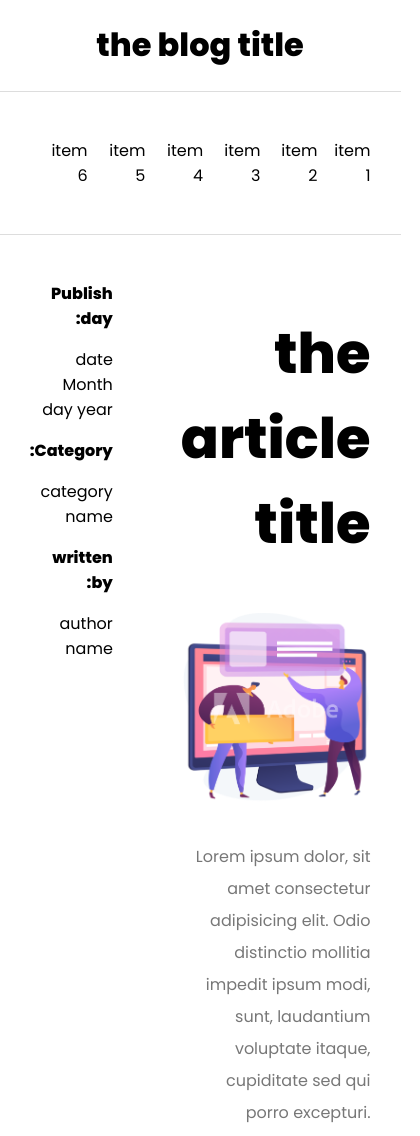
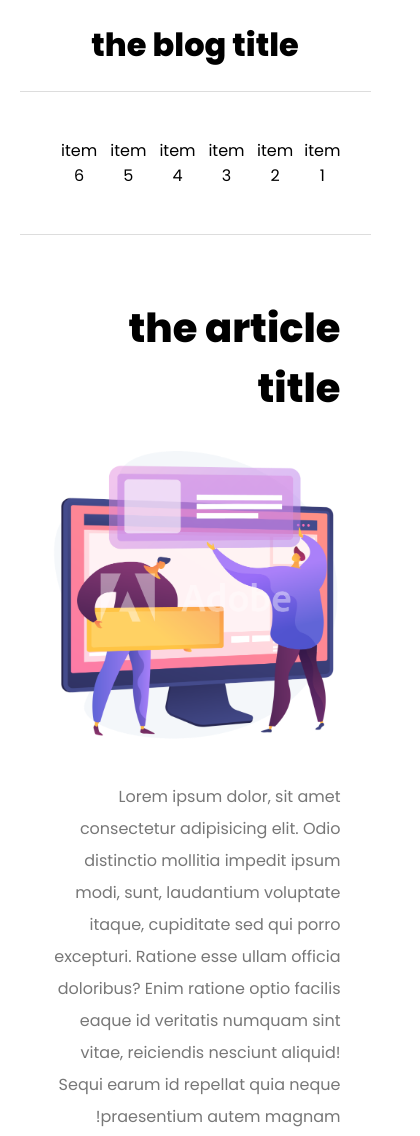
Before and after one commit to wedhimd/grid-layout, a plain HTML site: page index.html in a window 390 px wide. Shown: the top 1136 px of the page, 420 px wide, since content can reach past the window. Drawn offline with Linux system fonts and the light colour scheme.

Commit message:
add media query for small screens

```diff
--- a/style.css
+++ b/style.css
@@ -38,6 +38,7 @@ nav .nav-list{
 nav .nav-list li{
     margin-left: 10px;
     flex: 1 1 auto;
+    text-align: center;
 }
 
 nav li:hover{
@@ -73,3 +74,14 @@ footer{
     border-top: 1px solid #ddd;
     padding: 1.875rem;
 }
+
+/* responsive */
+@media screen and (max-width: 980px) {
+    article, aside{
+        grid-column: span 2;
+    }
+
+    article h2{
+        font-size: 2.5em;
+    }
+}
```
